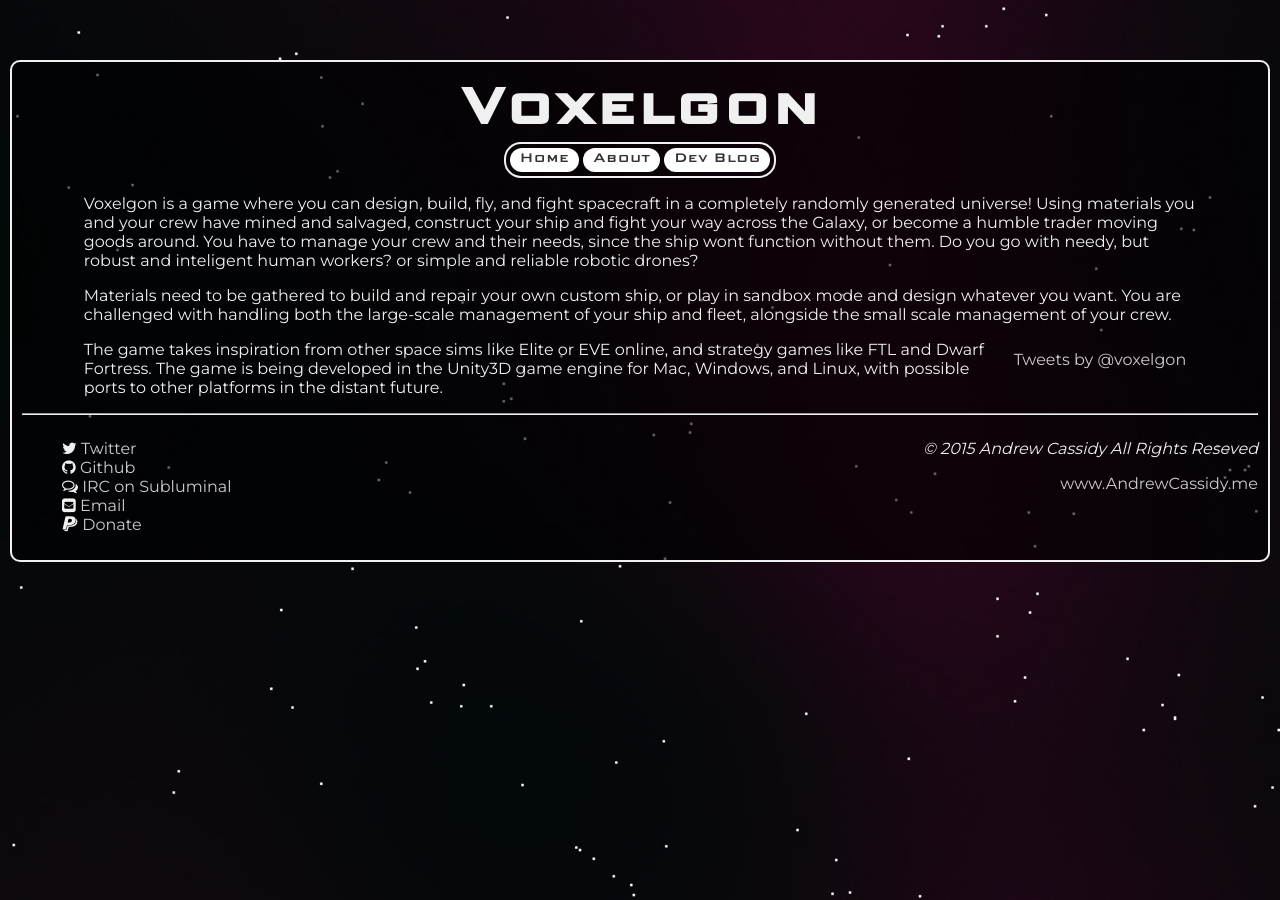
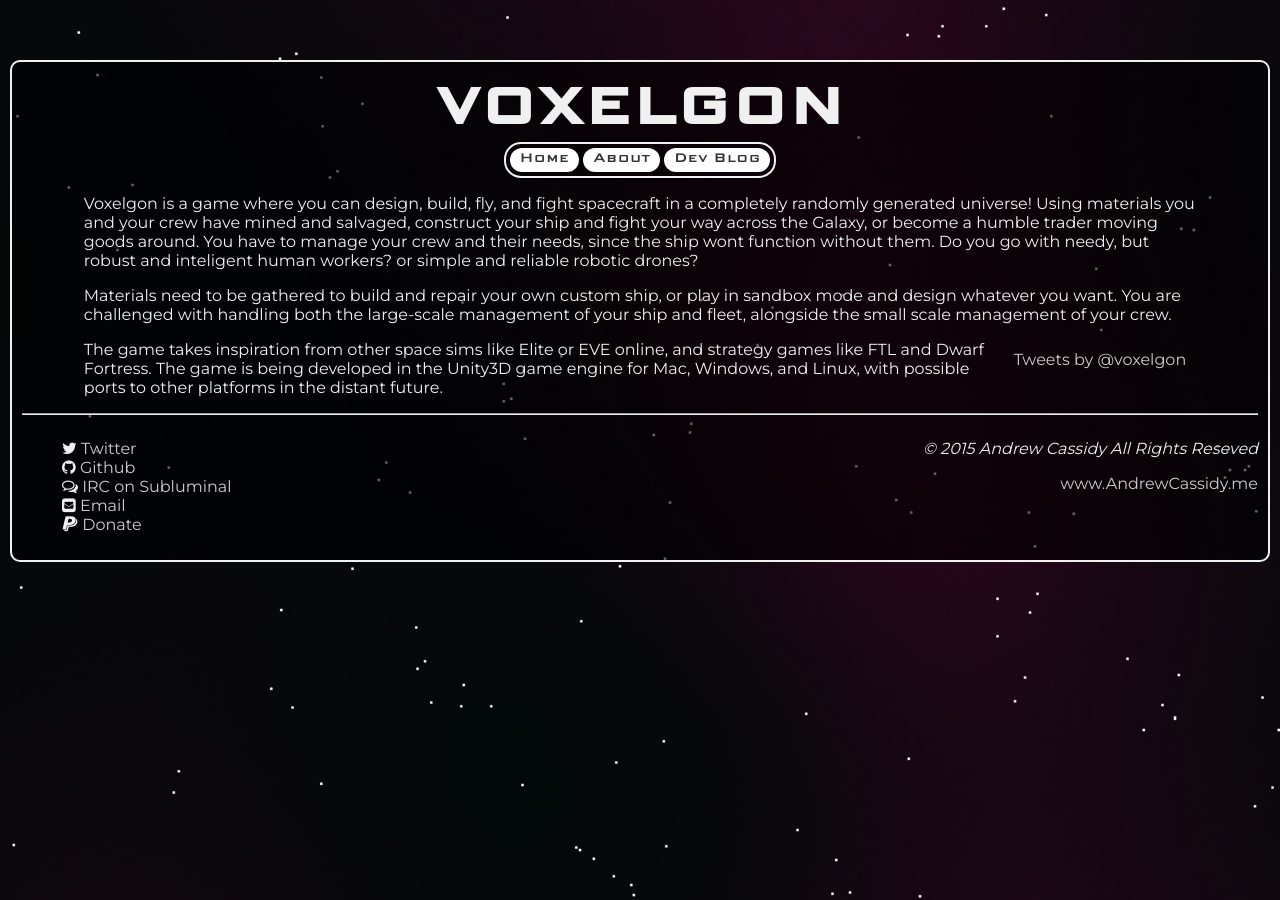
Before and after one commit to Voxelgon/Voxelgon.github.io, a Jekyll site: the page built from index.html, in a window 1280 px wide. Built offline with Jekyll 4.4.1, drawn with Linux system fonts in a browser that asks for light colours; comment, search, counter and statistics services are not loaded.

```diff
--- a/_includes/header.html
+++ b/_includes/header.html
@@ -1,5 +1,5 @@
 <header>
-    <h1 id = "title"> Voxelgon </h1>
+    <h1 id = "title"> VOXELGON </h1>
 
     <div id="navbar">
         <a class="navitem" href="/">Home</a>
```
